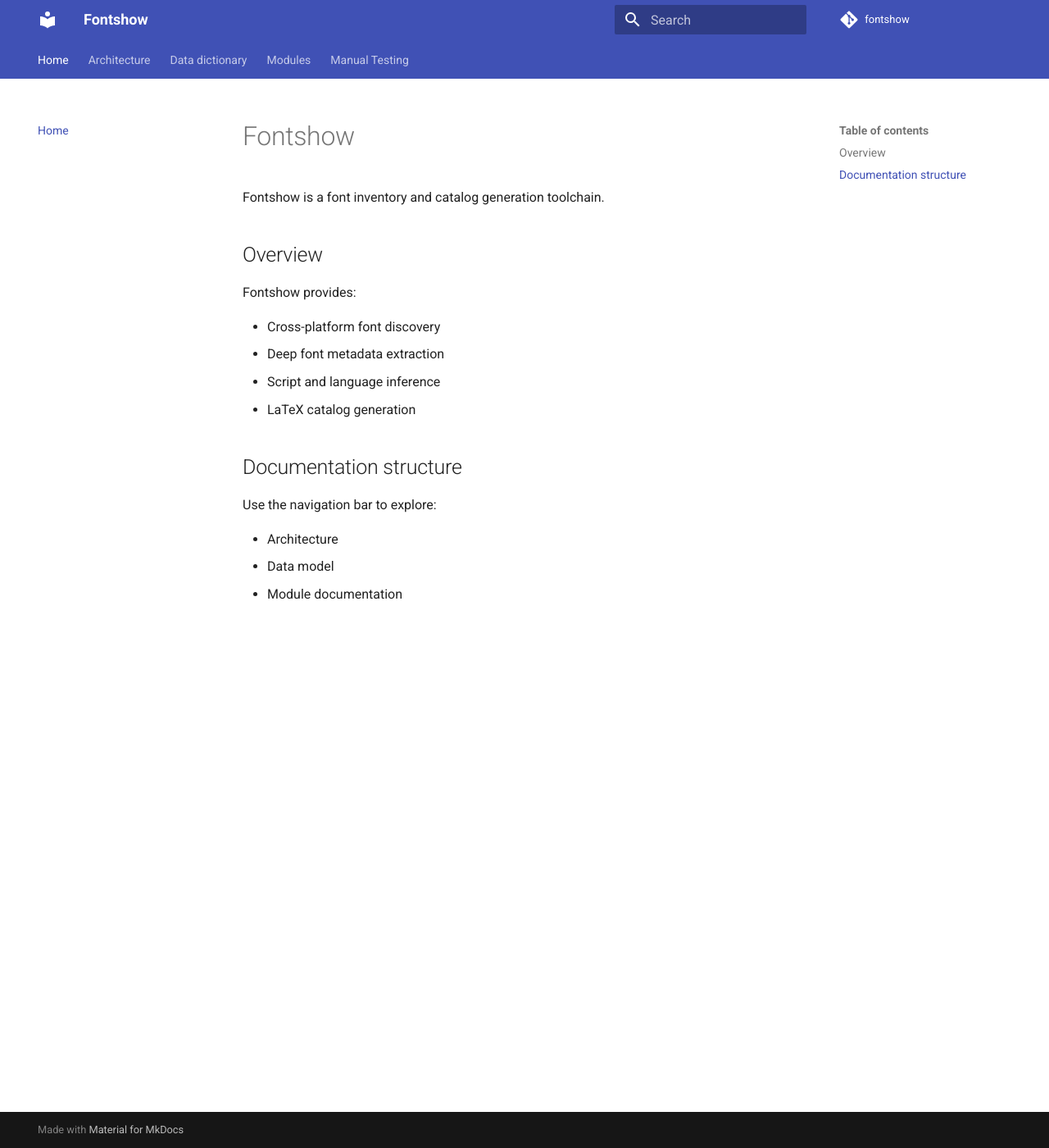
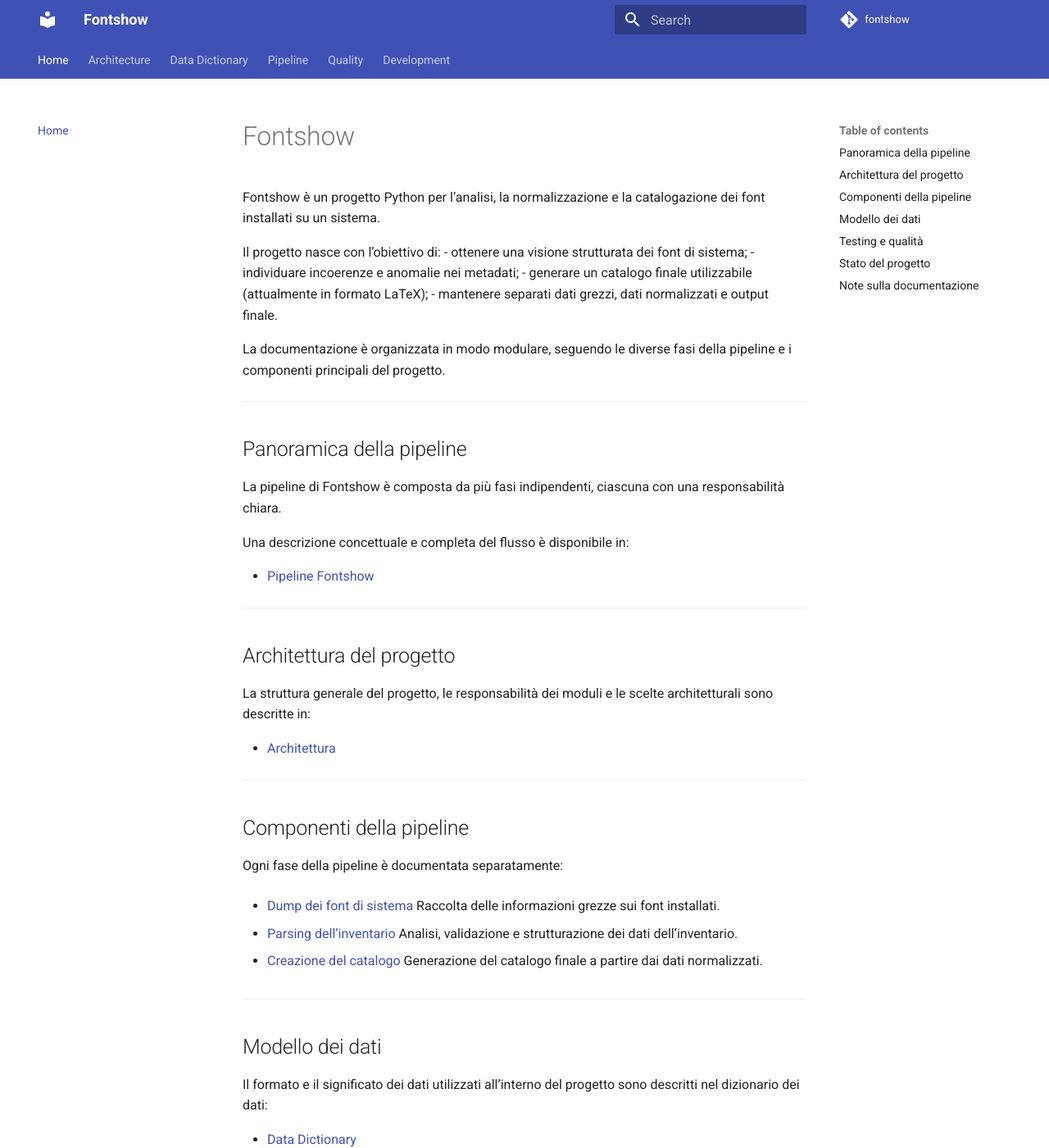
Before and after one commit to marco0560/Fontshow, an MkDocs documentation site: the page built from docs/index.md, in a window 1280 px wide and 1400 px high. Shown: the whole window at 82% size. Built offline with MkDocs 1.6.1 and Material for MkDocs 9.7.7, drawn with Linux system fonts in a browser that asks for light colours; comment, search, counter and statistics services are not loaded; some of the changed text lies outside the part shown.

Commit message:
docs: reorganize documentation structure and add pipeline and decisions

```diff
--- a/docs/index.md
+++ b/docs/index.md
@@ -1,20 +1,77 @@
 # Fontshow
 
-Fontshow is a font inventory and catalog generation toolchain.
+Fontshow è un progetto Python per l’analisi, la normalizzazione e la catalogazione dei font installati su un sistema.
 
-## Overview
+Il progetto nasce con l’obiettivo di:
+- ottenere una visione strutturata dei font di sistema;
+- individuare incoerenze e anomalie nei metadati;
+- generare un catalogo finale utilizzabile (attualmente in formato LaTeX);
+- mantenere separati dati grezzi, dati normalizzati e output finale.
 
-Fontshow provides:
+La documentazione è organizzata in modo modulare, seguendo le diverse fasi della pipeline e i componenti principali del progetto.
 
-- Cross-platform font discovery
-- Deep font metadata extraction
-- Script and language inference
-- LaTeX catalog generation
+---
 
-## Documentation structure
+## Panoramica della pipeline
 
-Use the navigation bar to explore:
+La pipeline di Fontshow è composta da più fasi indipendenti, ciascuna con una responsabilità chiara.
 
-- Architecture
-- Data model
-- Module documentation
+Una descrizione concettuale e completa del flusso è disponibile in:
+
+- [Pipeline Fontshow](pipeline.md)
+
+---
+
+## Architettura del progetto
+
+La struttura generale del progetto, le responsabilità dei moduli e le scelte architetturali sono descritte in:
+
+- [Architettura](architecture.md)
+
+---
+
+## Componenti della pipeline
+
+Ogni fase della pipeline è documentata separatamente:
+
+- [Dump dei font di sistema](tools/dump_fonts.md)
+  Raccolta delle informazioni grezze sui font installati.
+
+- [Parsing dell’inventario](tools/parse_font_inventory.md)
+  Analisi, validazione e strutturazione dei dati dell’inventario.
+
+- [Creazione del catalogo](tools/create_catalog.md)
+  Generazione del catalogo finale a partire dai dati normalizzati.
+
+---
+
+## Modello dei dati
+
+Il formato e il significato dei dati utilizzati all’interno del progetto sono descritti nel dizionario dei dati:
+
+- [Data Dictionary](data_dictionary.md)
+
+---
+
+## Testing e qualità
+
+Le modalità di test, validazione e controllo qualità del progetto sono descritte in:
+
+- [Testing](testing.md)
+
+---
+
+## Stato del progetto
+
+Il progetto è in sviluppo attivo.
+
+Le attività aperte, il debito tecnico e le evoluzioni pianificate sono tracciate tramite **GitHub Issues**.
+La documentazione viene aggiornata progressivamente per riflettere lo stato corrente del progetto.
+
+---
+
+## Note sulla documentazione
+
+Questa documentazione rappresenta il **manuale operativo del progetto**.
+
+Le decisioni progettuali storiche, i problemi incontrati e il contesto di sviluppo sono documentati separatamente nel **Diario di sviluppo**, che non fa parte della documentazione pubblica del repository.
--- a/mkdocs.yml
+++ b/mkdocs.yml
@@ -1,9 +1,9 @@
 site_name: Fontshow
-site_description: Font inventory and catalog generation toolchain
+site_description: Analisi, normalizzazione e catalogazione dei font di sistema
 site_author: Marco Coppola
 
 repo_name: fontshow
-repo_url: https://github.com/marco0560/Fontshow
+repo_url: https://github.com/marco0560/fontshow
 edit_uri: edit/main/docs/
 
 theme:
@@ -11,8 +11,18 @@ theme:
   language: en
   features:
     - navigation.tabs
+    - navigation.sections
+    - navigation.expand
     - navigation.top
     - content.code.copy
+
+markdown_extensions:
+  - admonition
+  - toc:
+      permalink: true
+  - tables
+  - fenced_code
+  - footnotes
 
 plugins:
   - search
@@ -27,10 +37,21 @@ plugins:
 
 nav:
   - Home: index.md
-  - Architecture: architecture.md
-  - Data dictionary: data_dictionary.md
-  - Modules:
-      - dump_fonts: dump_fonts.md
-      - parse_font_inventory: parse_font_inventory.md
-      - create_catalog: create_catalog.md
-  - Manual Testing: testing.md
+
+  - Architecture:
+      - Overview: architecture.md
+      - Pipeline: pipeline.md
+
+  - Data Dictionary:
+      - Data Dictionary: data_dictionary.md
+
+  - Pipeline:
+      - Fonts dump: tools/dump_fonts.md
+      - Inventory parsing: tools/parse_font_inventory.md
+      - Catalog creation: tools/create_catalog.md
+
+  - Quality:
+      - Manual Testing: testing.md
+
+  - Development:
+      - Active decisions: decisions.md
```
Also changed, not shown: docs/decisions.md (added, +84 -0 lines), docs/pipeline.md (added, +182 -0 lines), docs/tools/create_catalog.md (renamed from docs/create_catalog.md), docs/tools/dump_fonts.md (renamed from docs/dump_fonts.md), docs/tools/parse_font_inventory.md (renamed from docs/parse_font_inventory.md).
